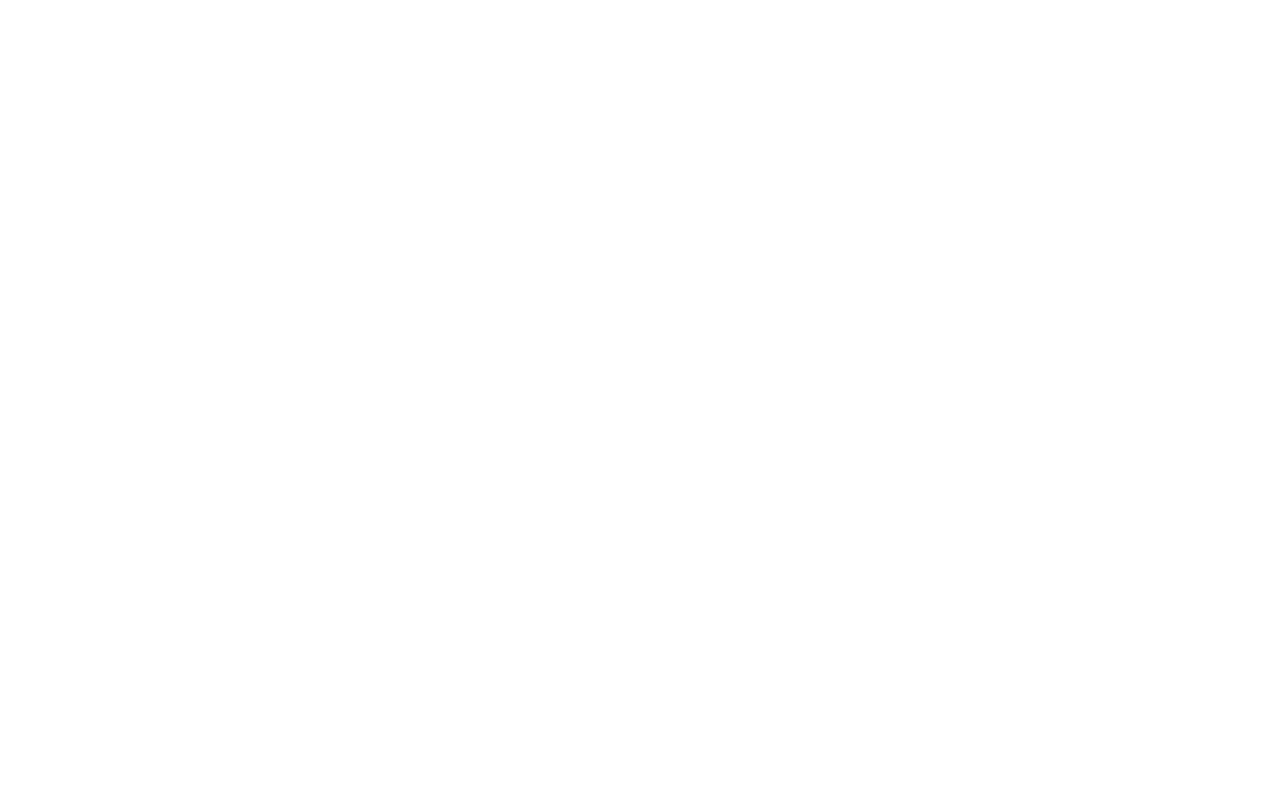
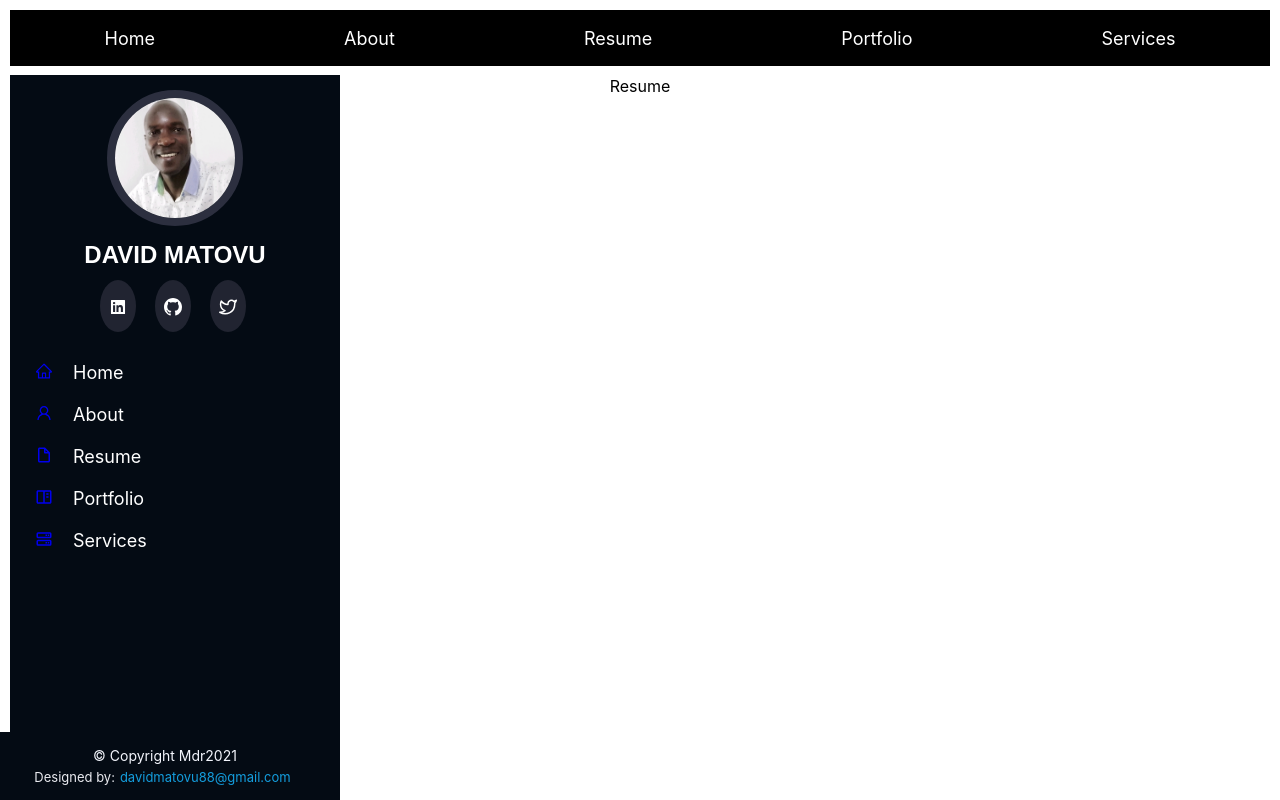
Before and after one commit to mdrdavid/portfolio_app, a React (Create React App) app in the folder client/: page /resume in a window 1280 px wide. Before the commit this address had no page. Built offline with nearby package versions, Linux system fonts and the light colour scheme.

Commit message:
create resume page

```diff
--- a/client/src/App.js
+++ b/client/src/App.js
@@ -3,6 +3,7 @@ import './App.css';
 import Home from './pages/home/Home';
 import About from './pages/about/About';
 import { Routes, Route } from "react-router-dom";
+import Resume from './pages/resume/Resume';
 
 function App() {
   return (
@@ -12,6 +13,7 @@ function App() {
                   <Route index element={<Home type="random"/>} />
 
                   <Route path="about" element={<About />} />
+                  <Route path="resume" element={<Resume/>}/>
 
                   {/* <Route path="trends" element={<Home type="trends"/>} />
                   <Route path="subscriptions" element={<Home type="sub"/>} />
--- /dev/null
+++ b/client/src/pages/resume/Resume.js
@@ -0,0 +1,20 @@
+
+import React from 'react'
+import MainArea from '../../components/main_area/MainArea'
+import NavBar from '../../components/navbar/NavBar'
+import Menu from '../../components/sidemenu/Menu'
+
+ const Resume = () => {
+  return (
+    <>
+    <NavBar/>
+    <div className='resume' id='resume'>
+      <MainArea>
+        <Menu/>
+      </MainArea>
+      Resume</div>
+    </>
+
+  )
+}
+export default Resume
```
